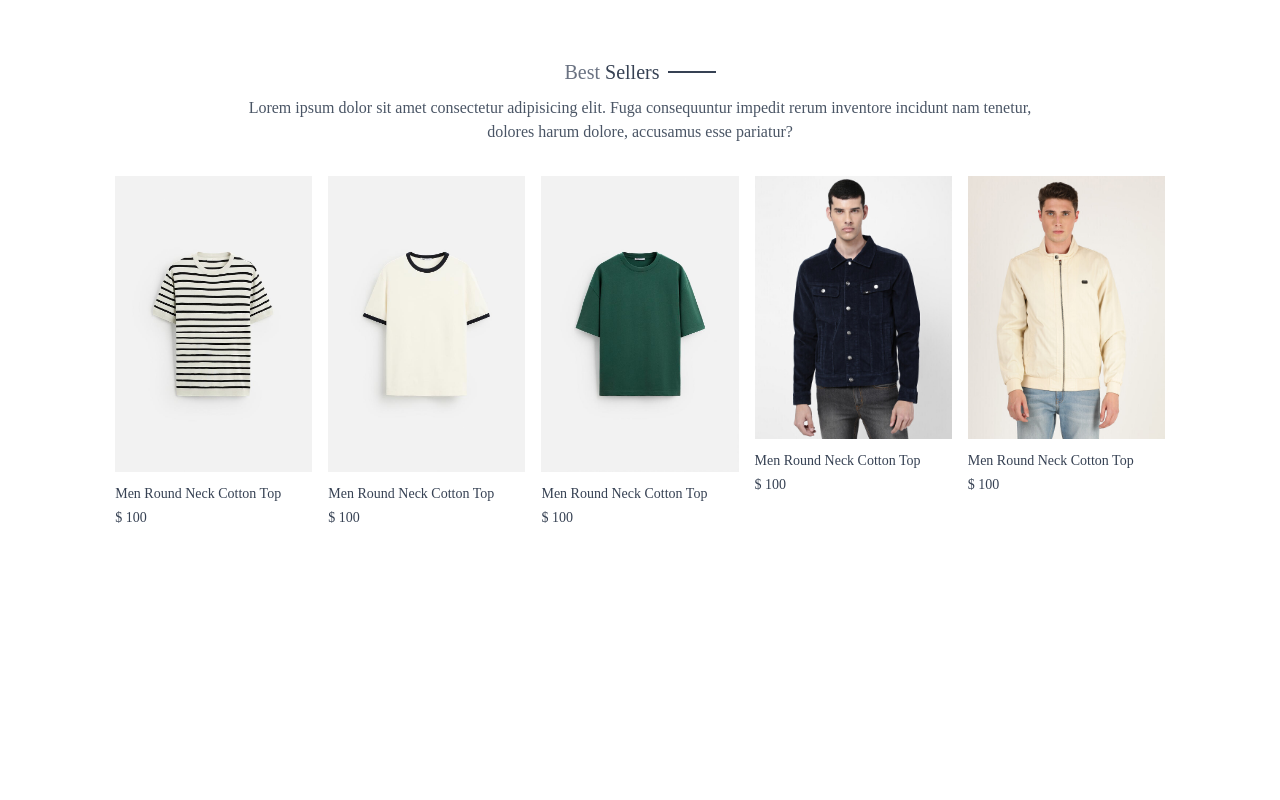
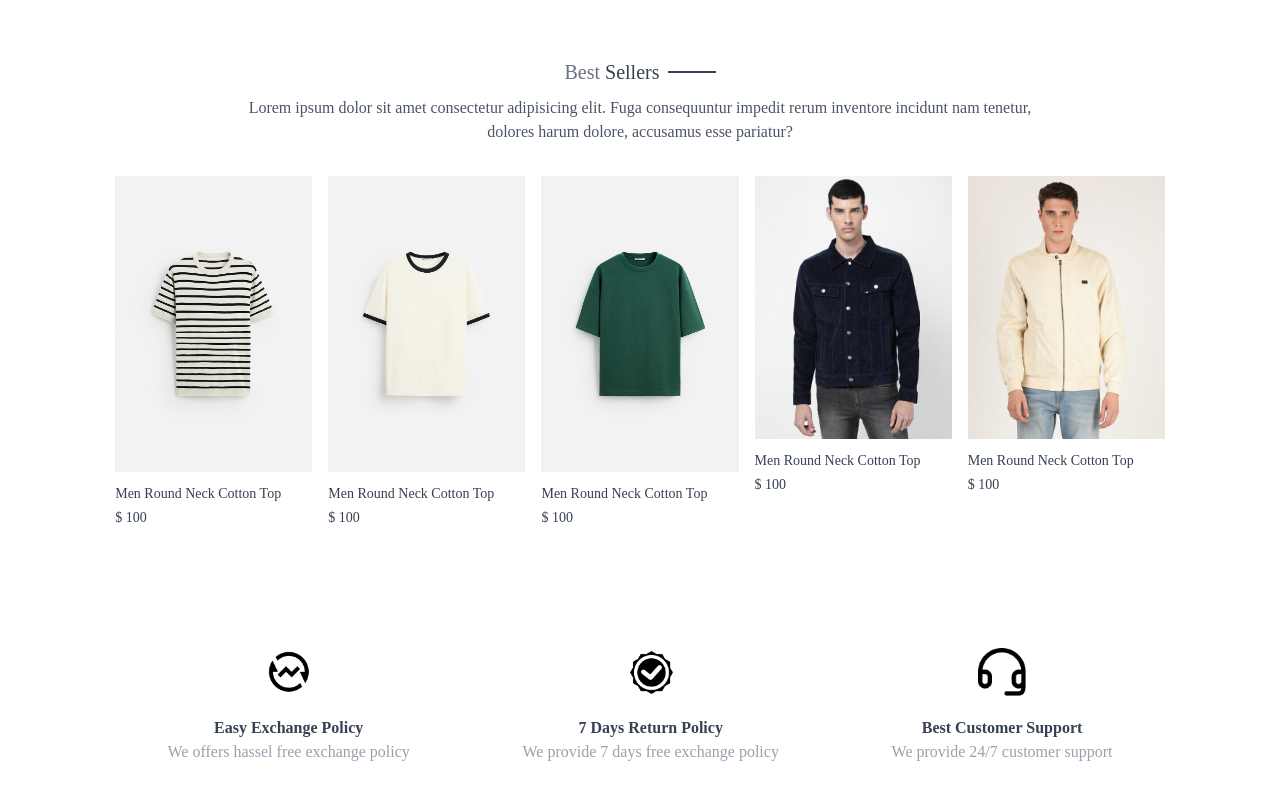
Before and after one commit to omprakash8788/MUJ-Ecommerce, a React (Vite) app in the folder frontend/: page / in a window 1280 px wide. Shown: the part 1324-2124 px from the top of the page. Before the commit the page ends 1892 px from the top, so only its background shows below. Built offline with nearby package versions, Linux system fonts and the light colour scheme.

Commit message:
our policy ui

```diff
--- a/frontend/index.html
+++ b/frontend/index.html
@@ -2,7 +2,7 @@
 <html lang="en">
   <head>
     <meta charset="UTF-8" />
-    <link rel="icon" type="image/svg+xml" href="/vite.svg" />
+    <link rel="icon" type="image/svg+xml" href="/src/assets/mujlogo.webp" />
     <meta name="viewport" content="width=device-width, initial-scale=1.0" />
     <link href="/src/styles.css" rel="stylesheet">
     <title>MUJ Ecommerce</title>
--- /dev/null
+++ b/frontend/src/components/OurPolicy.jsx
@@ -0,0 +1,32 @@
+import React from 'react'
+import { assets } from '../assets/assets'
+
+const OurPolicy = () => {
+  return (
+    <div className='flex flex-col sm:flex-row justify-around gap-12 sm:gap-2 text-center py-20 text-xs sm:text-sm md:text-base text-gray-700'>
+        <div>
+            <img src={assets.exchange_icon} alt="" className='w-12 m-auto mb-5' />
+            <p className='font-semibold'>Easy Exchange Policy</p>
+            <p className='text-gray-400'>We offers hassel free exchange policy</p>
+
+        </div>
+
+        <div>
+            <img src={assets.quality_icon} alt="" className='w-12 m-auto mb-5' />
+            <p className='font-semibold'>7 Days Return Policy</p>
+            <p className='text-gray-400'>We provide 7 days free exchange policy</p>
+
+        </div>
+
+        <div>
+            <img src={assets.support_img} alt="" className='w-12 m-auto mb-5' />
+            <p className='font-semibold'>Best Customer Support</p>
+            <p className='text-gray-400'>We provide 24/7 customer support</p>
+
+        </div>
+
+    </div>
+  )
+}
+
+export default OurPolicy
--- a/frontend/src/pages/Home.jsx
+++ b/frontend/src/pages/Home.jsx
@@ -2,6 +2,7 @@
 import Hero from '../components/Hero'
 import LatestCollection from '../components/LatestCollection'
 import BestSeller from '../components/BestSeller'
+import OurPolicy from '../components/OurPolicy'
 
 const Home = () => {
   return (
@@ -9,6 +10,7 @@
      <Hero/>
      <LatestCollection/>
      <BestSeller/>
+     <OurPolicy/>
     </div>
   )
 }
```
Also changed, not shown: frontend/src/components/BestSeller.jsx (+9 -5 lines).
